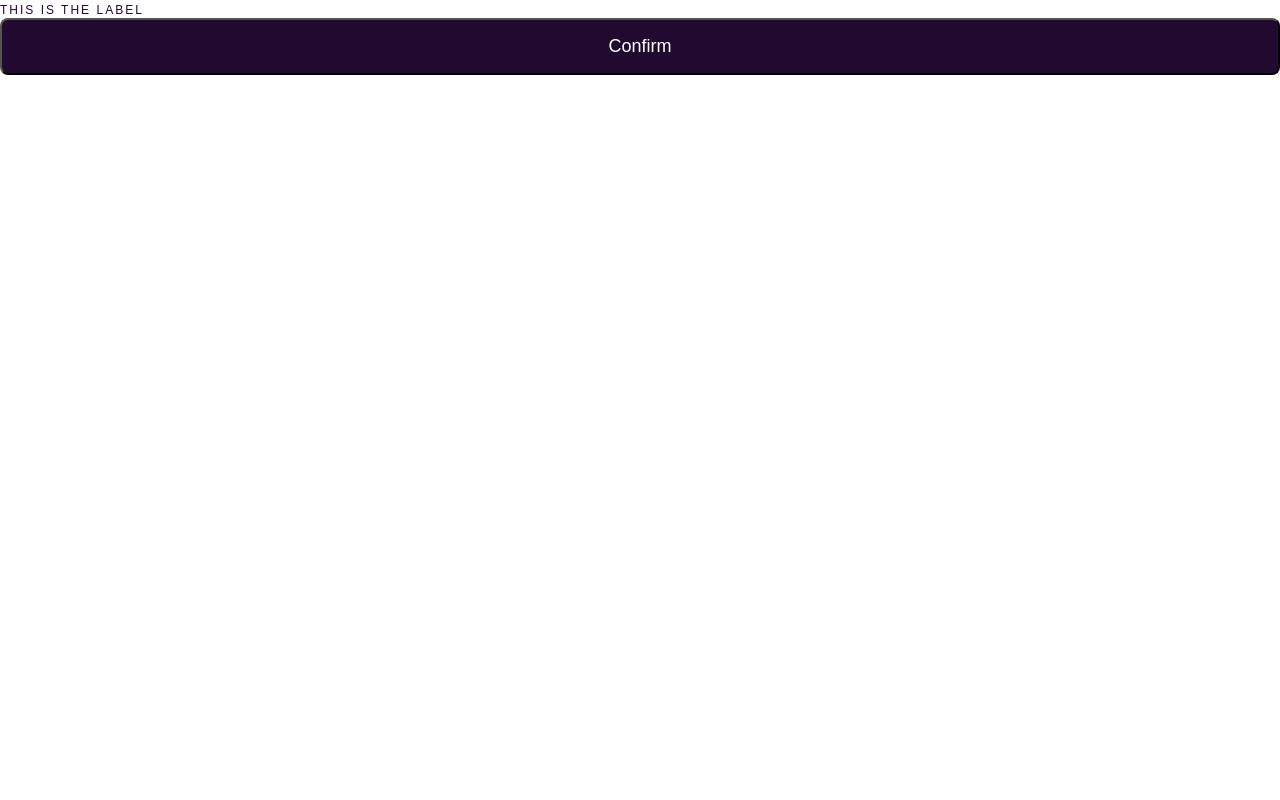
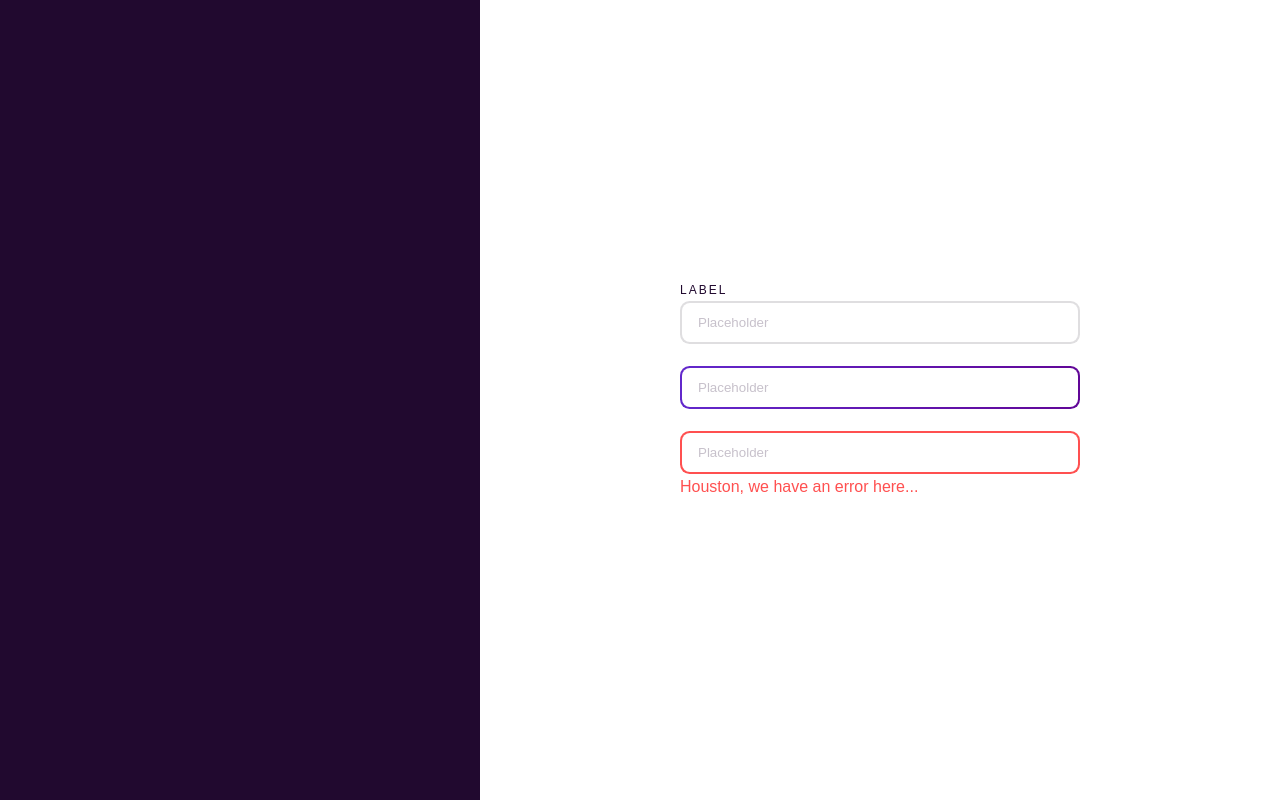
Before and after one commit to jeromehaas/interactive-card-details-form-fm, a React (Create React App) app: page / in a window 1280 px wide. Built offline with nearby package versions, Linux system fonts and the light colour scheme; a web font is replaced by a local one.

Commit message:
Setup: input component

```diff
--- a/src/App.js
+++ b/src/App.js
@@ -1,13 +1,9 @@
-import Label from "components/01-atoms/label/label";
-import Button from 'components/01-atoms/button/button';
+import InteractiveCard from "components/03-organisms/interactive-card/interactive-card";
 
 const App = () => {
 
   return (
-    <div className="app">
-			<Label>this is the label</Label>
-			<Button>Confirm</Button>
-    </div>
+		<InteractiveCard />
   );
 
 };
--- /dev/null
+++ b/src/components/01-atoms/input/input.jsx
@@ -0,0 +1,16 @@
+import './input.scss';
+
+const Input = ({ className, placeholder, value, error }) => {
+
+	return (
+		<div  className={` ${ className ? className : '' } input `}>
+			<div className="input__field-wrapper">
+				<input className="input__field"  value={ value } placeholder="Placeholder" />
+			</div>
+			<p className="input__error">Houston, we have an error here...</p>
+		</div>
+	);
+
+};
+
+export default Input;
--- /dev/null
+++ b/src/components/01-atoms/input/input.scss
@@ -0,0 +1,81 @@
+@import 'styles/configs/variables.scss';
+
+.input {
+	margin-bottom: 22px;
+
+	&__field-wrapper {
+		overflow: hidden;
+		padding: 2px;
+		border-radius: 9.5px;
+		display: block;
+		position: relative;
+		margin-bottom: 4px;
+
+		&::after {
+			content: "";
+			position: absolute;
+			border-radius: 8px;
+			top: 0;
+			right: 0;
+			bottom: 0;
+			left: 0;
+			margin: -2px;
+			z-index: -1;
+			width: calc(2 * 100% + 4px);
+			height: calc(100% + 4px);
+			background: $light-grey;
+		}
+
+
+
+	}
+
+	&__error {
+		display: none;
+	}
+
+
+	&__field {
+		padding: 12px 16px;
+		width: 100%;
+		border-radius: 8px;
+		border: none;
+
+		&::placeholder {
+			color: transparentize($deep-violet, 0.75);
+		}
+
+		&:active,
+		&:focus {
+			border: none;
+			outline: none;
+		}
+
+	}
+
+	&--active {
+
+		.input__field-wrapper::after {
+			background: linear-gradient(to right, #6348FE, #610595);
+			animation-name: color-slide;
+			animation-duration: 1s;
+			animation-timing-function: linear;
+			animation-iteration-count: infinite;
+		}
+
+	}
+
+	&--error {
+
+		.input__field-wrapper::after {
+			background: $red !important;
+		}
+
+		.input__error {
+			color: $red;
+			display: block;
+		}
+
+	}
+
+}
--- a/src/components/01-atoms/label/label.scss
+++ b/src/components/01-atoms/label/label.scss
@@ -2,4 +2,6 @@
 
 .label {
 	color: $deep-violet;
+	margin-bottom: 4px;
+	display: block;
 }
--- /dev/null
+++ b/src/components/03-organisms/interactive-card/interactive-card.jsx
@@ -0,0 +1,24 @@
+import './interactive-card.scss';
+import Input from 'components/01-atoms/input/input';
+import Label from 'components/01-atoms/label/label';
+
+const InteractiveCard = () => {
+
+	return (
+		<div className="interactive-card">
+				<div className="interactive-card__preview">
+				</div>
+				<div className="interactive-card__controller controller">
+					<form className="controller__form form">
+							<Label className="form__label">Label</Label>
+							<Input className="form__input" />
+							<Input className="form__input input--active" />
+							<Input className="form__input input--error" />
+					</form>
+				</div>
+		</div>
+	);
+
+};
+
+export default InteractiveCard;
--- /dev/null
+++ b/src/components/03-organisms/interactive-card/interactive-card.scss
@@ -0,0 +1,35 @@
+@import 'styles/configs/variables.scss';
+
+.interactive-card {
+	width: 100%;
+	height: 100%;
+	min-height: 100vh;
+	display: grid;
+	grid-template-columns: 480px auto;
+
+	&__preview, .preview {
+		background-color: $deep-violet;
+	}
+
+	&__controller, .controller  {
+		// background-color: $red;
+		width: 100%;
+		height: 100%;
+		max-width: 1200px;
+		display: flex;
+		flex-direction: row;
+		justify-content: center;
+		align-items: center;;
+
+		&__form, .form {
+			width: 100%;
+			max-width: 400px;
+
+			&__input {
+				width: 100%;
+			}
+		}
+
+	}
+
+}
--- /dev/null
+++ b/src/styles/configs/keyframes.scss
@@ -0,0 +1,5 @@
+@keyframes color-slide {
+	0% { left: 0; }
+	50% { left: -100%; }
+	100% { left: 0%; }
+}
--- a/src/styles/configs/typography.scss
+++ b/src/styles/configs/typography.scss
@@ -13,3 +13,12 @@
 .button {
 	font-size: 18px;
 }
+
+.input {
+
+	&::placeholder {
+		font-size: 18px;
+	}
+
+
+}
--- a/src/styles/main.scss
+++ b/src/styles/main.scss
@@ -1,3 +1,4 @@
 @import 'styles/configs/reset.scss';
 @import 'styles/configs/fonts.scss';
 @import 'styles/configs/typography.scss';
+@import 'styles/configs/keyframes.scss';
```
